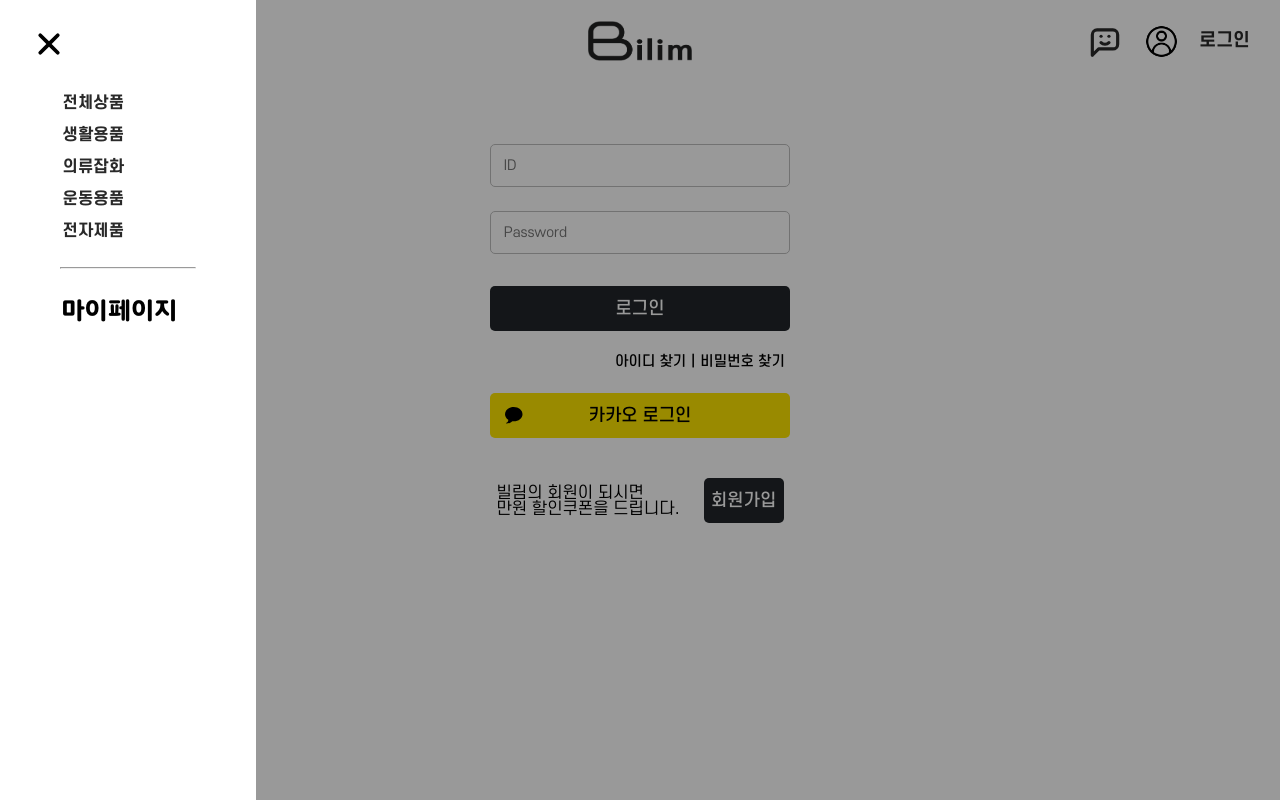
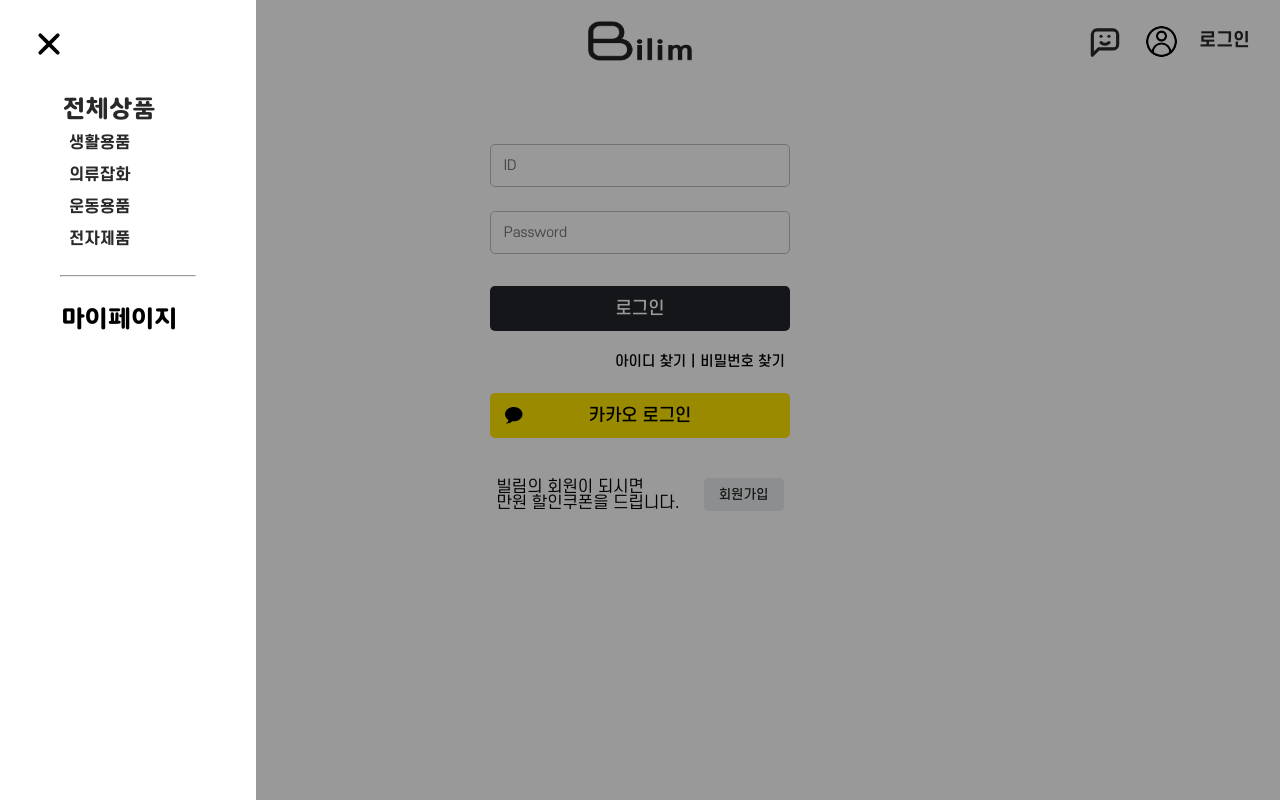
Before and after one commit to jh0neee/Billim-front, a React (Create React App) app: page /login in a window 1280 px wide. Both pictures are taken after a click on the icon 51 px from the left and 42 px from the top of the page. Built offline with nearby package versions, Linux system fonts and the light colour scheme.

Commit message:
fix:Resolve warning for non-boolean attribute props

```diff
--- a/src/components/Navigation/SideMenu.jsx
+++ b/src/components/Navigation/SideMenu.jsx
@@ -39,7 +39,7 @@ const SideNavItem = styled.li`
   margin: 0.5rem 0.1rem;
 
   ${(props) =>
-    props.in &&
+    props.leftIn &&
     css`
       padding-left: 0.4rem;
     `}
@@ -47,20 +47,12 @@ const SideNavItem = styled.li`
 
 const SideLink = styled(NavLink)`
   border: 1px solid transparent;
-  font-family: "SCDream";
-  font-weight: 600;
-  font-size: 1rem;
+  font-family: ${(props) => (props.mainlink ? "TRoundWind" : "SCDream")};
+  font-weight: ${(props) => (props.mainlink ? "700" : "600")};
+  font-size: ${(props) => (props.mainlink ? "1.5rem" : "1rem")};
   color: ${(props) => props.theme.fontColor};
   text-decoration: none;
   transition: color 0.3s ease;
-
-  ${(props) =>
-    props.main &&
-    css`
-      font-family: "TRoundWind";
-      font-weight: 700;
-      font-size: 1.5rem;
-    `}
 
   &:hover {
     color: ${(props) => props.theme.fontHover};
@@ -91,26 +83,26 @@ const SideMenu = () => {
   return (
     <SideNavList>
       <SideNavItem>
-        <SideLink to='/product' $main onClick={handleClearSearch}>
+        <SideLink to='/product' mainlink='true' onClick={handleClearSearch}>
           전체상품
         </SideLink>
       </SideNavItem>
-      <SideNavItem $in>
+      <SideNavItem leftIn>
         <SideLink to='/product/living' onClick={handleClearSearch}>
           생활용품
         </SideLink>
       </SideNavItem>
-      <SideNavItem $in>
+      <SideNavItem leftIn>
         <SideLink to='/product/apparel' onClick={handleClearSearch}>
           의류잡화
         </SideLink>
       </SideNavItem>
-      <SideNavItem $in>
+      <SideNavItem leftIn>
         <SideLink to='/product/sporting' onClick={handleClearSearch}>
           운동용품
         </SideLink>
       </SideNavItem>
-      <SideNavItem $in>
+      <SideNavItem leftIn>
         <SideLink to='/product/electronic' onClick={handleClearSearch}>
           전자제품
         </SideLink>
--- a/src/pages/Auth/SignIn.jsx
+++ b/src/pages/Auth/SignIn.jsx
@@ -117,7 +117,7 @@ const SignIn = () => {
           빌림의 회원이 되시면 <br />
           만원 할인쿠폰을 드립니다.
         </p>
-        <Button $sub $small to='/emailverify' width='80px'>
+        <Button sub='true' small='true' to='/emailverify' width='80px'>
           회원가입
         </Button>
       </SignUpBox>
```
